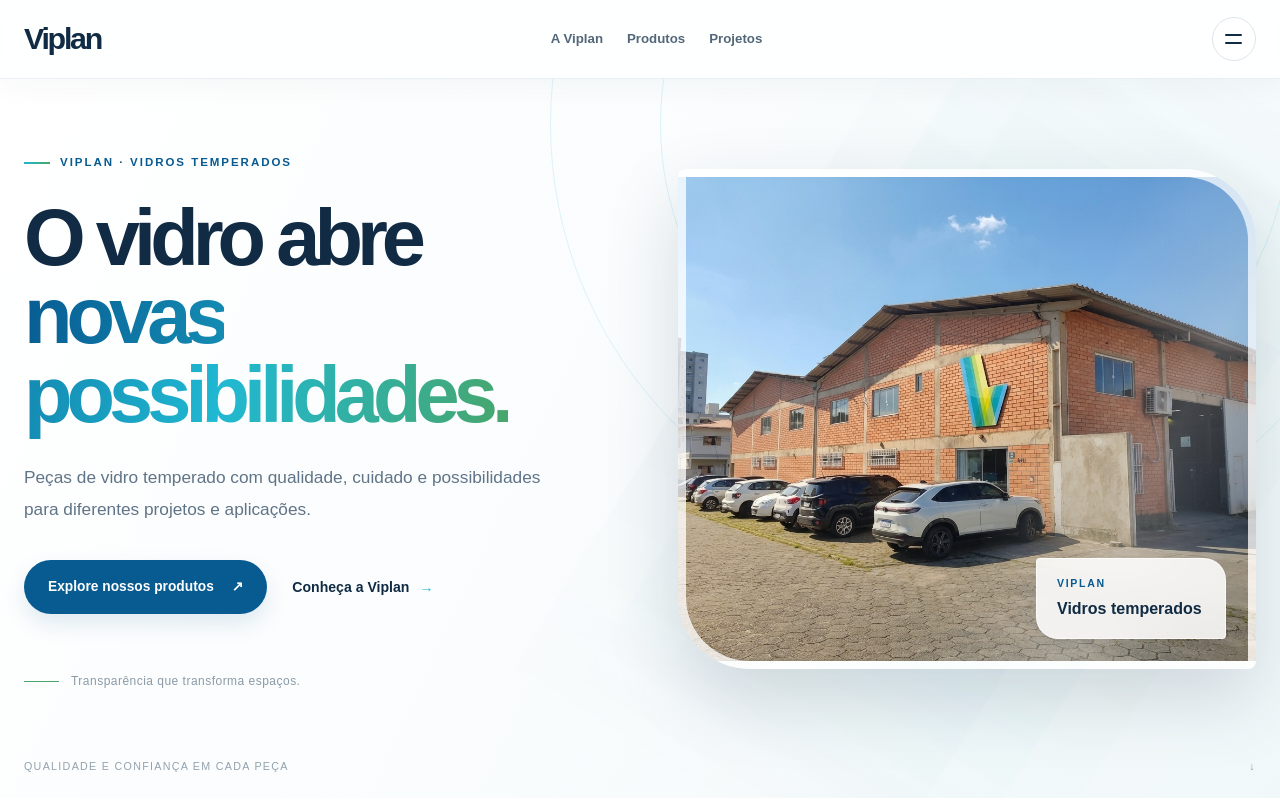
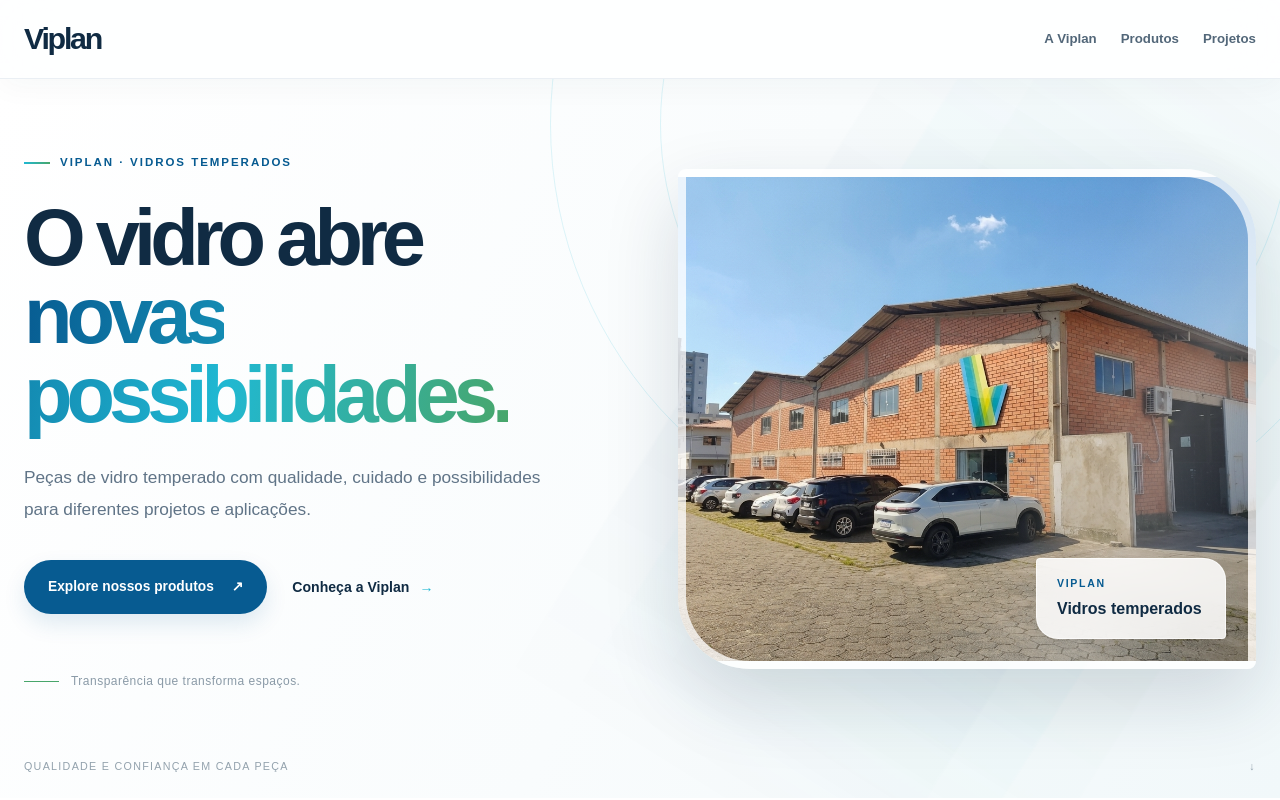
Before and after one commit to altrsl/site-viplan-gpt, a Next.js app: page / in a window 1280 px wide. Shown: the top 800 px of the page. Built offline with nearby package versions, Linux system fonts and the light colour scheme.

Commit message:
Corrige exibição do menu responsivo no desktop

```diff
--- a/app/globals.css
+++ b/app/globals.css
@@ -38,7 +38,7 @@ button, a { -webkit-tap-highlight-color: transparent; }
 .header-cta, .button-primary, .button-light { display: inline-flex; align-items: center; justify-content: center; gap: 18px; border-radius: 999px; font-size: .86rem; font-weight: 700; transition: transform .2s ease, box-shadow .2s ease, background .2s ease; }
 .header-cta { padding: 13px 18px; background: var(--color-ink); color: white; }
 .header-cta:hover, .button-primary:hover, .button-light:hover { transform: translateY(-2px); box-shadow: 0 12px 26px rgba(7,91,145,.18); }
-.menu-toggle { display: flex; width: 44px; height: 44px; flex-direction: column; align-items: center; justify-content: center; gap: 6px; border: 1px solid #dbe5eb; border-radius: 50%; background: white; cursor: pointer; }
+.menu-toggle { display: none; width: 44px; height: 44px; flex-direction: column; align-items: center; justify-content: center; gap: 6px; border: 1px solid #dbe5eb; border-radius: 50%; background: white; cursor: pointer; }
 .menu-toggle span { width: 17px; height: 2px; border-radius: 2px; background: var(--color-ink); }
 .mobile-navigation { display: grid; gap: 0; padding: 8px 24px 22px; border-top: 1px solid #edf1f4; background: rgba(255,255,255,.97); }
 .mobile-navigation > a { display: flex; justify-content: space-between; padding: 13px 0; border-bottom: 1px solid #edf1f4; color: #425a6d; font-size: .95rem; font-weight: 600; }
@@ -133,6 +133,10 @@ button, a { -webkit-tap-highlight-color: transparent; }
 .contact-panel { position: relative; display: flex; align-items: end; justify-content: space-between; gap: 30px; overflow: hidden; padding: 62px 66px; border: 1px solid #e5edf1; border-radius: 6px 38px 6px 38px; background: linear-gradient(120deg,#f7fbfc,#fff 58%,#f2fafb); }
 .contact-panel .section-heading { font-size: clamp(2.2rem,3.7vw,3.6rem); }
 .contact-panel__accent { position: absolute; top: -75px; right: 22%; width: 170px; height: 260px; transform: rotate(34deg); background: linear-gradient(180deg,rgba(32,184,210,.02),rgba(32,184,210,.12),rgba(72,166,106,.04)); pointer-events: none; }
+
+@media (max-width: 1279px) {
+  .menu-toggle { display: flex; }
+}
 
 @media (max-width: 1100px) {
   .hero-layout { min-height: 590px; grid-template-columns: 1fr .85fr; }
```
